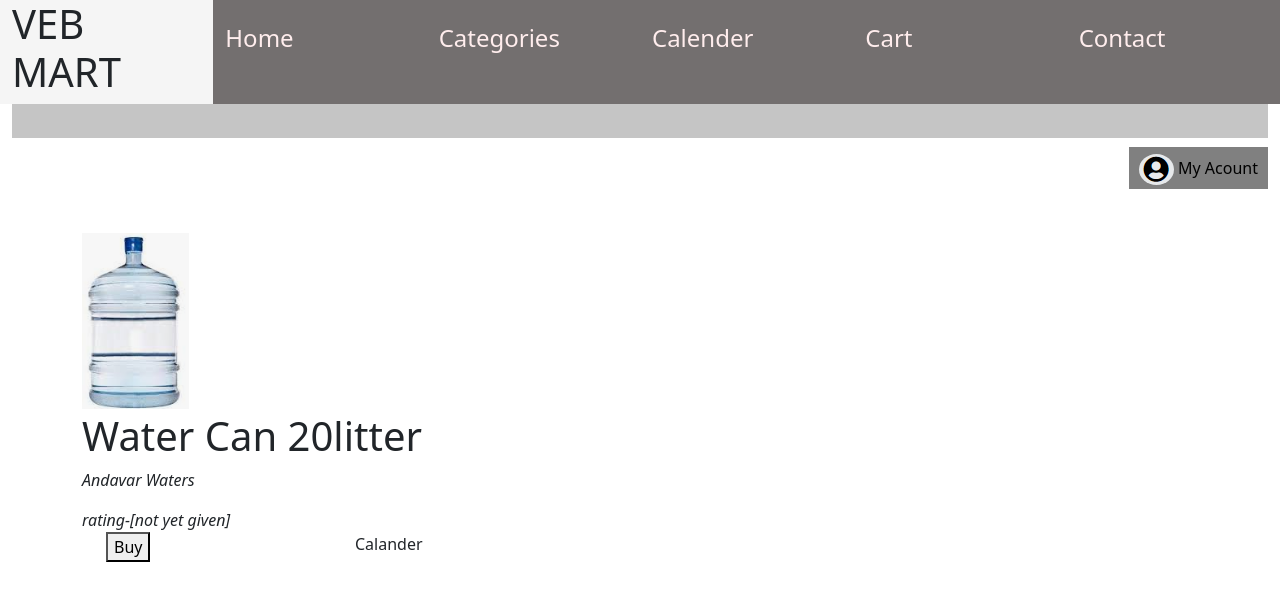
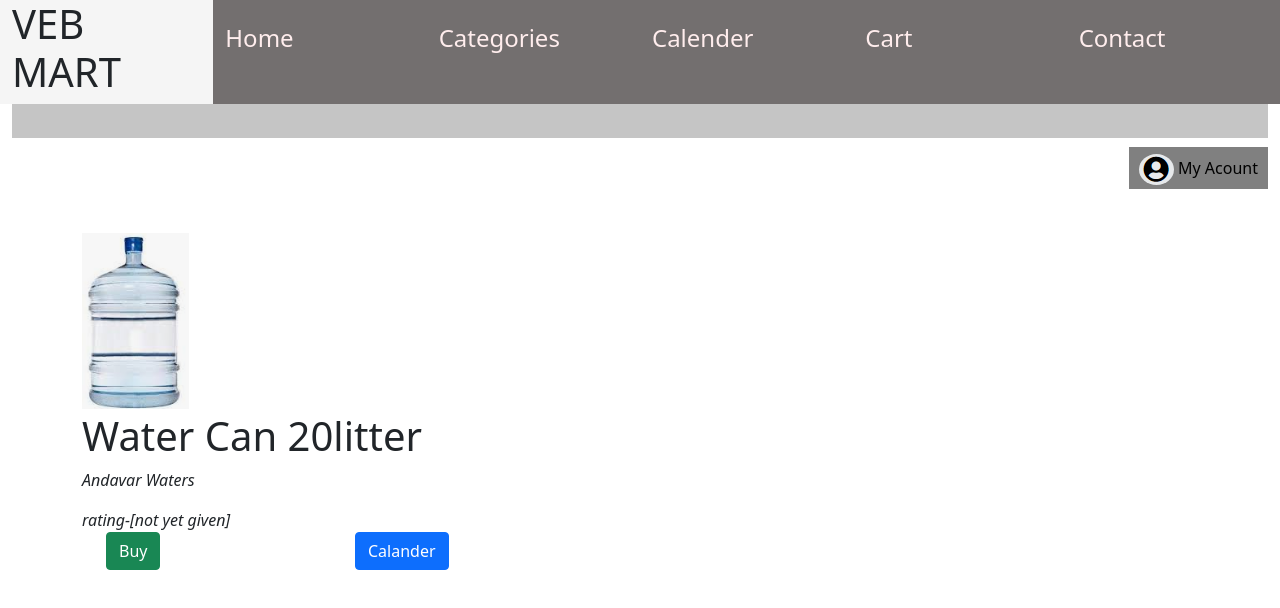
Before and after one commit to AswinM-programmer07/dtp, a plain HTML site: page Walmart project/water.html in a window 1280 px wide. Drawn offline with nearby package versions, Linux system fonts and the light colour scheme.

Commit message:
Update water.html

```diff
--- a/Walmart project/water.html
+++ b/Walmart project/water.html
@@ -73,12 +73,12 @@
         <i>rating-[not yet given]</i>
         <div class="container-fluid row">
             <div class="col-6">
-                <button onclick="alert('select your calender')"> Buy </button>
+                <button onclick="alert('select your calender')" class="btn btn-success"> Buy </button>
             </div>
             <div class="col-6">
                 <div class="col gunmen" >
 
-                    <a>Calander</a>
+                    <a class="btn btn-primary" >Calander</a>
                     <div class="menul" style="width: 250px; padding-top: 20px; padding-bottom:20px">
                         <ul>
                             <li><a href="calender2.html" style="color: aliceblue;
```
